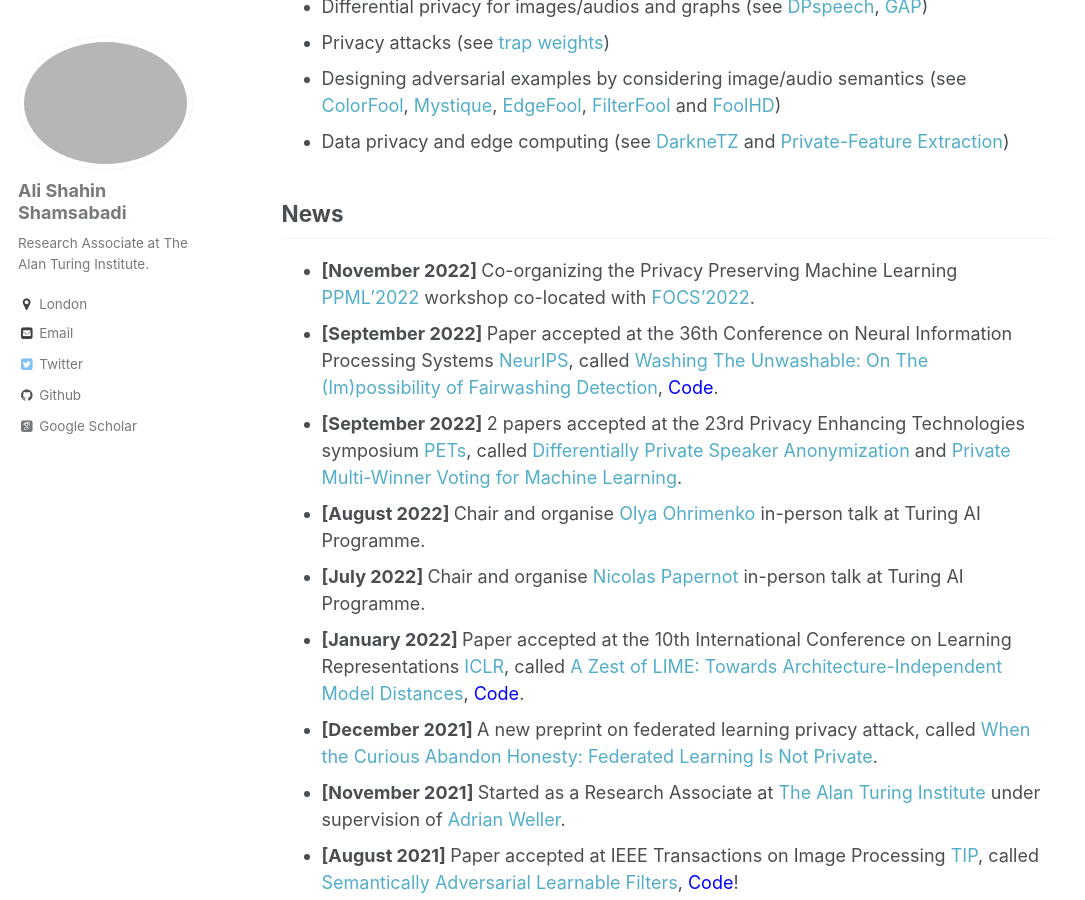
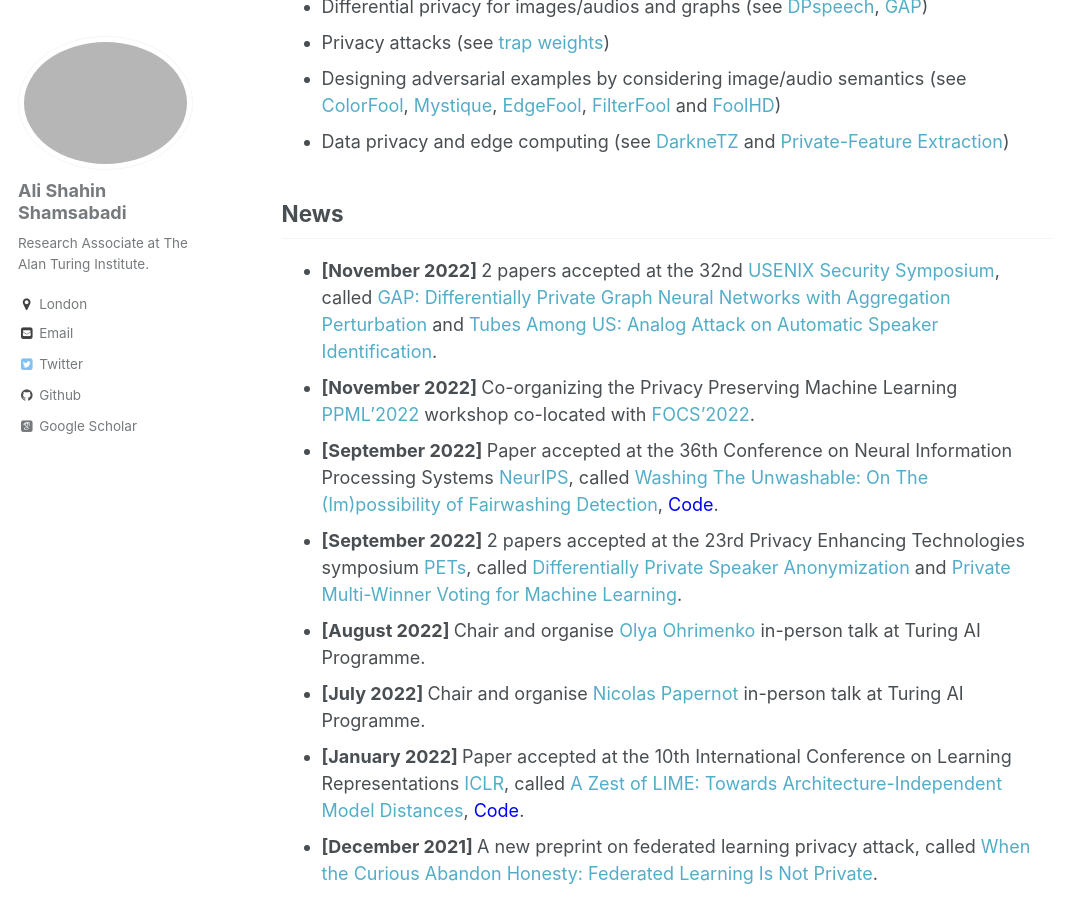
Before and after one commit to AliShahin/AliShahin.github.io, a Jekyll site: the page built from _pages/about.md, in a window 1280 px wide and 900 px high, scrolled down 727 px. Shown: the whole window, without its empty margins (0-1085 px from the left). Built offline with Jekyll 4.4.1, drawn with Linux system fonts in a browser that asks for light colours; some web fonts are replaced.

Commit message:
update accepted papers

```diff
--- a/_pages/about.md
+++ b/_pages/about.md
@@ -22,6 +22,7 @@ My research has been published at top-tier conferences including NeurIPS, ICLR,
 - Data privacy and edge computing (see [DarkneTZ](https://arxiv.org/pdf/2004.05703) and [Private-Feature Extraction](https://arxiv.org/pdf/1802.03151.pdf))
 
 ## News
+- <b> [November 2022] </b> 2 papers accepted at the 32nd [USENIX Security Symposium](https://www.usenix.org/conference/usenixsecurity23), called [GAP: Differentially Private Graph Neural Networks with Aggregation Perturbation](https://arxiv.org/pdf/2203.00949.pdf) and [Tubes Among US: Analog Attack on Automatic Speaker Identification](https://alishahin.github.io).
 - <b> [November 2022] </b> Co-organizing the Privacy Preserving Machine Learning [PPML'2022](https://ppml-workshop.github.io/ppml22/) workshop co-located with [FOCS'2022](https://focs2022.eecs.berkeley.edu).
 - <b> [September 2022] </b> Paper accepted at the 36th Conference on Neural Information Processing Systems [NeurIPS](https://neurips.cc), called [Washing The Unwashable: On The (Im)possibility of Fairwashing Detection](https://nips.cc/Conferences/2022/Schedule?showEvent=54741), [<font color="blue">Code</font>](https://github.com/cleverhans-lab/FRAUD-Detect).
 - <b> [September 2022] </b> 2 papers accepted at the 23rd Privacy Enhancing Technologies symposium [PETs](https://petsymposium.org/index.php), called [Differentially Private Speaker Anonymization](https://arxiv.org/pdf/2202.11823.pdf) and [Private Multi-Winner Voting for Machine Learning](https://alishahin.github.io).
```
